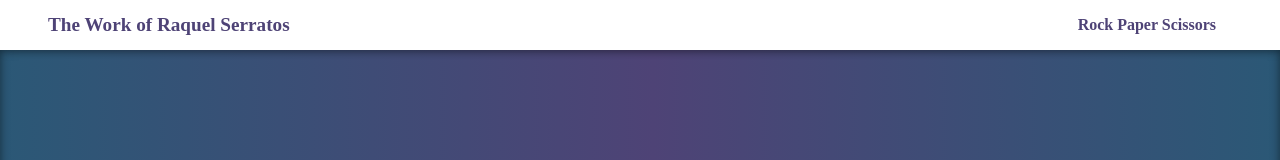
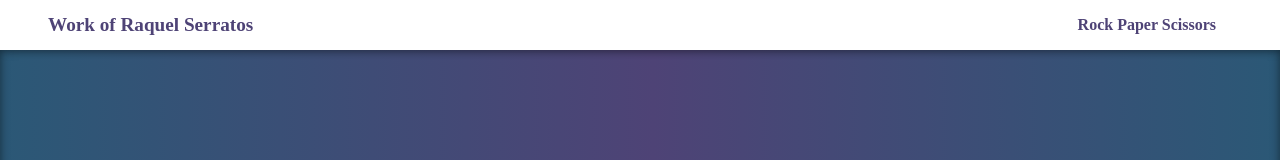
Before and after one commit to rserratos1/WWWCourseProjects, a Next.js app in the folder my-main-app/: page / in a window 1280 px wide. Shown: the top 160 px of the page. Built offline with nearby package versions, Linux system fonts and the light colour scheme; a web font is replaced by a local one.

Commit message:
Updating the header title Work of Raquel Serratos (removed The)

```diff
--- a/my-main-app/src/app/components/Header.js
+++ b/my-main-app/src/app/components/Header.js
@@ -6,7 +6,7 @@ export default function Header() {
     <header>
       <nav className="header-nav">
         <h1 className="header-title">
-          <a href="/">The Work of Raquel Serratos</a>
+          <a href="/">Work of Raquel Serratos</a>
         </h1>
         <div>
           <img className="menu-icon" src="\images\menu.png" alt="Menu Icon" />
```
